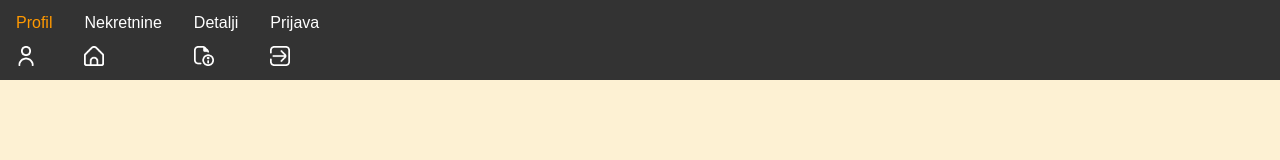
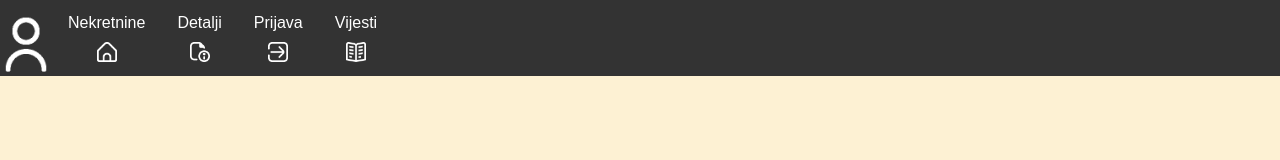
Before and after one commit to ekurtovic4/PropertiesWebApp, a plain HTML site: page projekat/html/meni.html in a window 1280 px wide. Drawn offline with Linux system fonts and the light colour scheme.

Commit message:
zadatak 1 bez komentara

```diff
--- a/projekat/css/meni.css
+++ b/projekat/css/meni.css
@@ -21,18 +21,30 @@ li a {
     display: block;
     color: white;
     text-align: center;
-    padding: 14px 16px;
+    padding-top: 14px;
+    padding-left: 16px;
+    padding-right: 16px;
     text-decoration: none;
+    transition: color 0s linear;
 }
 
 li a:hover {
-    color: #ff9900;
+    color: #333;
+    font-size: 0%;
 }
 
-li img {
+li a:hover img {
+    transform: scale(2.7);
+    top: 14px;
+}
+
+li a img {
     width: 20px;
     height: 20px;
     display: block;
     padding-bottom: 14px;
-    padding-left: 16px;
+    padding-top: 10px;
+    transition: transform 1s linear;
+    margin: 0 auto;
+    position: relative;
 }
--- a/projekat/css/vijesti.css
+++ b/projekat/css/vijesti.css
@@ -0,0 +1,6 @@
+body {
+    background-color: #fdf1d3;
+    font-family: Arial, sans-serif;
+    margin: 0;
+    padding: 0;
+}
--- a/projekat/html/meni.html
+++ b/projekat/html/meni.html
@@ -11,20 +11,34 @@
 <body>
     <ul>
         <li>
-            <a href="profil.html">Profil</a>
-            <img src="../Resources/icons/profil.png" alt="Ikonica profila">
+            <a href="profil.html">
+                Profil
+                <img src="../Resources/icons/profil.png" alt="Ikonica profila">
+            </a>
         </li>
         <li>
-            <a href="nekretnine.html">Nekretnine</a>
-            <img src="../Resources/icons/nekretnine.png" alt="Ikonica kuće">
+            <a href="nekretnine.html">
+                Nekretnine
+                <img src="../Resources/icons/nekretnine.png" alt="Ikonica kuće">
+            </a>
         </li>
         <li>
-            <a href="detalji.html">Detalji</a>
-            <img src="../Resources/icons/detalji.png" alt="Ikonica detalja">
+            <a href="detalji.html">
+                Detalji
+                <img src="../Resources/icons/detalji.png" alt="Ikonica detalja">
+            </a>
         </li>
         <li>
-            <a href="prijava.html">Prijava</a>
-            <img src="../Resources/icons/prijava.png" alt="Ikonica detalja">
+            <a href="prijava.html">
+                Prijava
+                <img src="../Resources/icons/prijava.png" alt="Ikonica prijave">
+            </a>
+        </li>
+        <li>
+            <a href="vijesti.html">
+                Vijesti
+                <img src="../Resources/icons/vijesti.png" alt="Ikonica vijesti">
+            </a>
         </li>
     </ul>
 </body>
```
Also changed, not shown: projekat/html/vijesti.html (+14 -0 lines), projekat/Resources/icons/vijesti.png (added).
